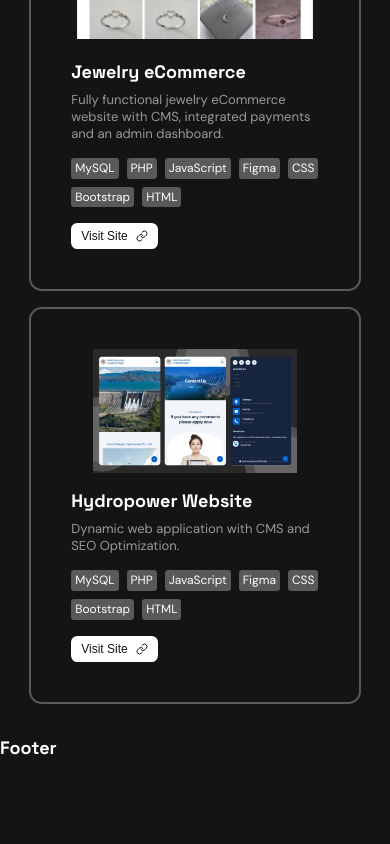
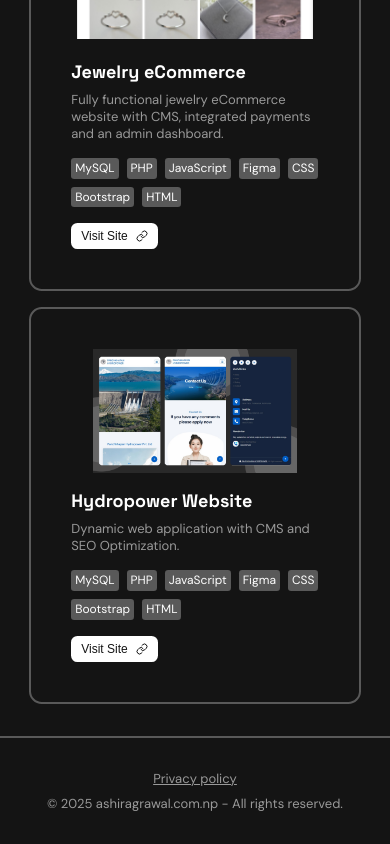
Before and after one commit to AshirAg/ashirs-portfolio, a React (Vite) app in the folder frontend/: page / in a window 390 px wide. Shown: the part 1709-2553 px from the top of the page. Before the commit the page ends 2500 px from the top, so only its background shows below. Built offline with nearby package versions, Linux system fonts and the light colour scheme.

Commit message:
Updated & Added projects page - Aug 06, WED

```diff
--- a/frontend/src/components/footer/Footer.jsx
+++ b/frontend/src/components/footer/Footer.jsx
@@ -1,8 +1,18 @@
-
+import styles from "./Footer.module.css"
+import { Link } from "react-router-dom"
 
 function Footer(){
+    const year = new Date().getFullYear();
     return(
-        <h3>Footer</h3>
+        <div className={`${styles.section} section`}>
+            <div className="container">
+                <div className={styles.copyright_content}>
+                    <p className={styles.copyright}>&copy; {year} ashiragrawal.com.np - All rights reserved.</p>
+
+                    <Link className={styles.link} to="/privacy-policy">Privacy policy</Link>
+                </div>
+            </div>
+        </div>
     )
 }
 
--- /dev/null
+++ b/frontend/src/components/footer/Footer.module.css
@@ -0,0 +1,35 @@
+.section{
+    background-color: var(--bg-primary);
+    margin-top: auto;
+    border-top: var(--border-width) solid var(--border-primary);
+}
+.copyright_content{
+    display: flex;
+    justify-content: space-between;
+    padding: var(--spacing-xl) 0;
+    width: 100%;
+    font-size: var(--body-md);
+}
+
+
+a.link, p.copyright{
+    color: var(--text-muted);
+    text-align: center;
+    text-wrap: balance;
+}
+a.link{
+    color: var(--text-muted);
+    text-align: center;
+    text-decoration: underline;
+}
+a.link:hover{
+    color: var(--text-primary);
+}
+
+@media (max-width: 600px) {
+    .copyright_content{
+        flex-direction: column-reverse;
+        align-items: center;
+        gap: var(--spacing-md);
+    }
+}
--- a/frontend/src/components/projects/Projects.jsx
+++ b/frontend/src/components/projects/Projects.jsx
@@ -1,4 +1,4 @@
-import { NavLink } from 'react-router-dom';
+import { Link } from 'react-router-dom';
 import styles from './Projects.module.css'
 import ProjectsContainer from '../projectsContainer/ProjectsContainer.jsx';
 
@@ -8,14 +8,14 @@ function Projects(){
             <div className={`container ${styles.projects_container}`}>
                 <div className={styles.heading}>
                     <h2>Projects</h2>
-                    <NavLink to="/projects">
+                    <Link to="/projects">
                         see more
                         <svg xmlns="http://www.w3.org/2000/svg" width="20" height="20" fill="none" stroke="currentColor" stroke-width="2" viewBox="0 0 24 24">
                             <path d="M5 12h14M13 5l7 7-7 7"/>
                         </svg>
 
 
-                    </NavLink>
+                    </Link>
                 </div>
                 <ProjectsContainer limit={2} />
             </div>
--- a/frontend/src/index.css
+++ b/frontend/src/index.css
@@ -76,7 +76,8 @@ body{
     flex-direction: column;
     gap: var(--spacing-xl);
     width: 100%;
-    padding: var(--spacing-xl) 0;
+    min-height: 100vh;
+    padding-top: var(--spacing-xl);
 }
 .section{
     width: 100%;
--- a/frontend/src/pages/Projects.jsx
+++ b/frontend/src/pages/Projects.jsx
@@ -1,8 +1,14 @@
-
+import ProjectsContainer from "../components/projectsContainer/ProjectsContainer.jsx";
+import styles from "./css/Projects.module.css";
 
 function Projects(){
     return(
-        <h3>Projects</h3>
+        <div className="section">
+            <div className={`container ${styles.container}`}>
+                <h1>Projects</h1>
+                <ProjectsContainer />
+            </div>
+        </div>
     )
 }
 
--- /dev/null
+++ b/frontend/src/pages/css/Projects.module.css
@@ -0,0 +1,4 @@
+.container{
+    align-items: start;
+    gap: var(--spacing-xl);
+}
```
